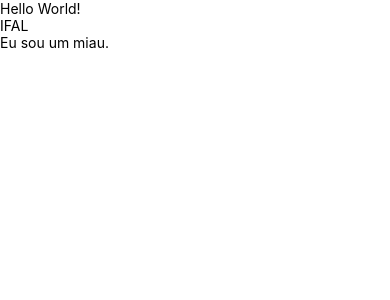
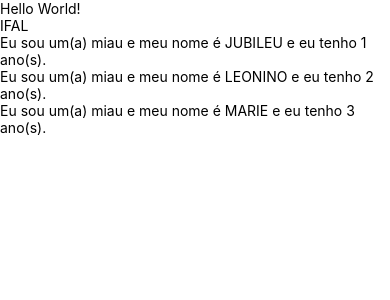
Before and after one commit to Shara5904/projeto_sharaRN, a React Native app: screen / in a window 390 px wide. Shown: the top 300 px of the page. Built offline with nearby package versions, Linux system fonts and the light colour scheme.

Commit message:
adicionamos a propriedade idade ao gato

```diff
--- a/App.js
+++ b/App.js
@@ -5,13 +5,16 @@ import { Text } from 'react-native';
     <>
       <Text>Hello World!</Text>
       <Text>IFAL</Text>
-      <Gato/>
+      <Gato nome="jubileu" idade= {1}/>
+      <Gato nome="Leonino" idade= {2}/>
+      <Gato nome="Marie" idade= {3}/>
+
     </>
   );
 }
 
-const Gato = () =>{
-  return <Text>Eu sou um miau.</Text>
+const Gato = ({nome, idade}) =>{
+  return <Text>Eu sou um(a) miau e meu nome é {nome.toUpperCase()} e eu tenho {idade} ano(s).</Text>
 }
 
 export default MyApp;
```
